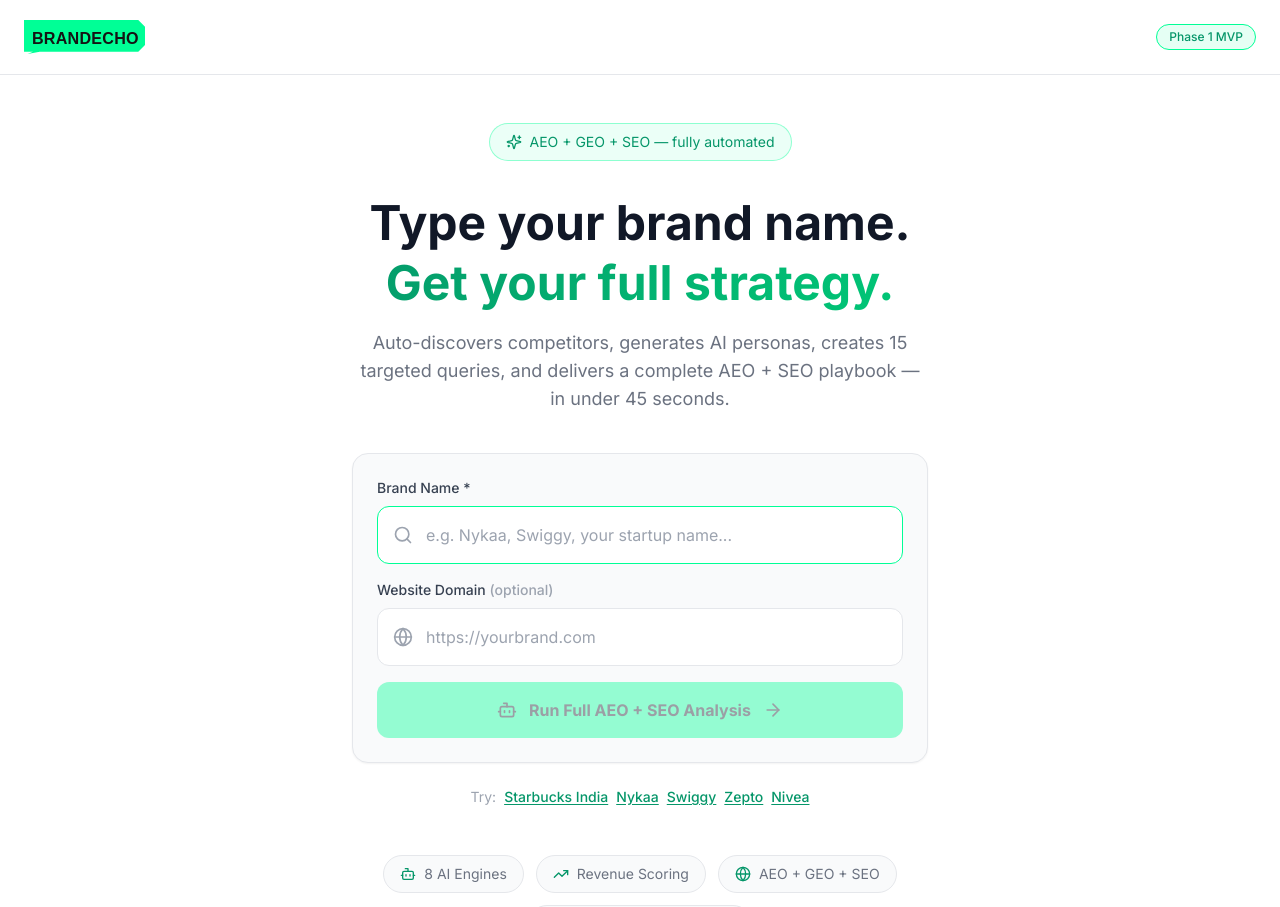
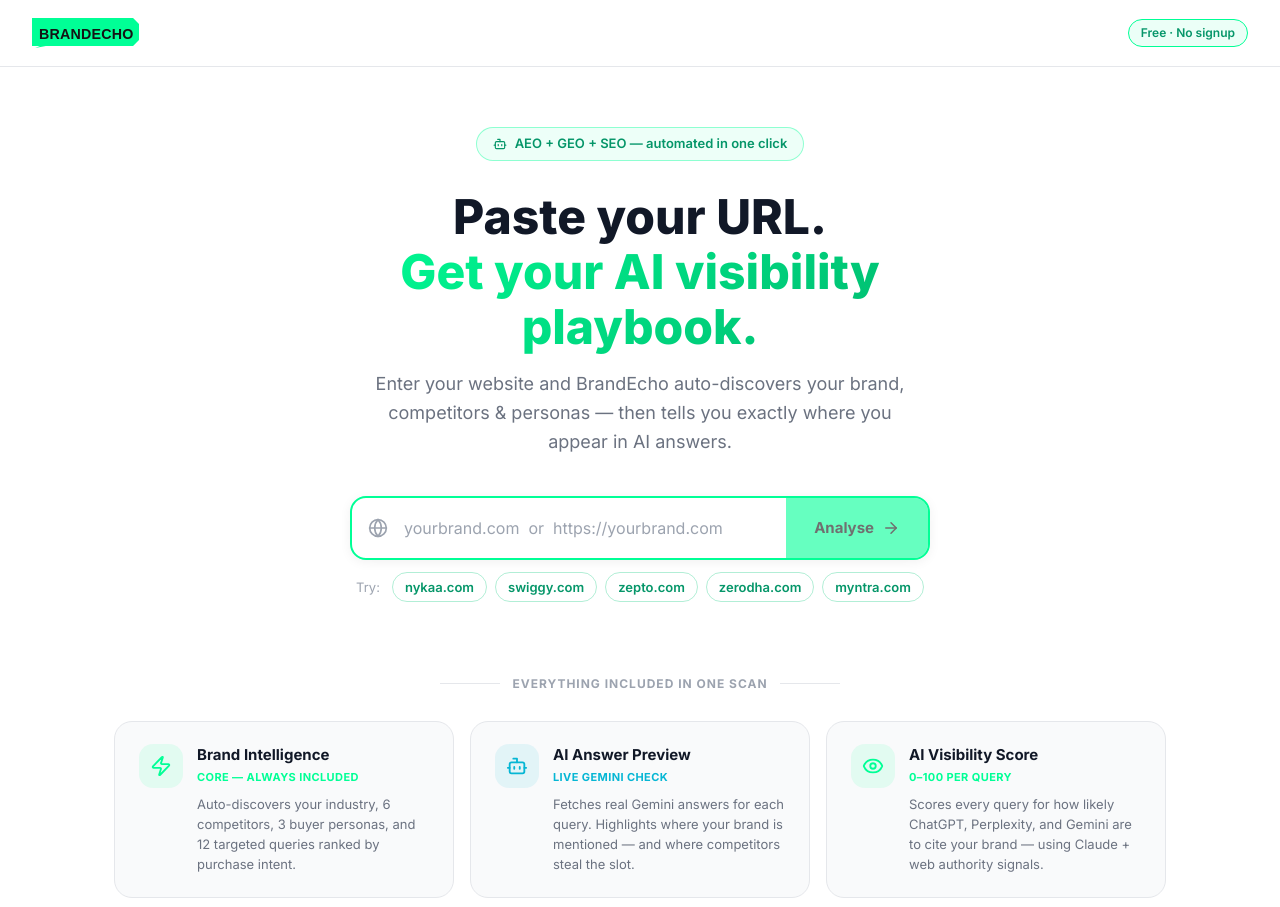
Before and after one commit to raiamitk/brandecho, a Next.js app: page / in a window 1280 px wide. Shown: the top 907 px of the page. Built offline with nearby package versions, Linux system fonts and the light colour scheme.

Commit message:
Fix timeout + URL-only input + feature showcase homepage

```diff
--- a/app/page.tsx
+++ b/app/page.tsx
@@ -2,16 +2,76 @@
 
 import { useState, useEffect } from "react";
 import { useRouter } from "next/navigation";
-import { Search, Bot, TrendingUp, Globe, ArrowRight, Sparkles, Building2 } from "lucide-react";
+import {
+  ArrowRight, Bot, Eye, Sparkles, BarChart2, Gauge, Globe,
+  Building2, TrendingUp, Zap,
+} from "lucide-react";
 import { loadSavedBrands, type SavedBrand } from "@/app/brands/page";
 
 const A  = "#00FF96";
-const AT = "#059669"; // accent text — readable on white
+const AT = "#059669";
+
+// ── Derive brand name from a URL ─────────────────────────────────────────────
+function deriveBrandName(url: string): string {
+  try {
+    const raw = url.startsWith("http") ? url : `https://${url}`;
+    const hostname = new URL(raw).hostname.replace(/^www\./, "");
+    const part = hostname.split(".")[0]; // "nykaa" from "nykaa.com"
+    return part.charAt(0).toUpperCase() + part.slice(1);
+  } catch {
+    return url.replace(/https?:\/\/(www\.)?/, "").split(".")[0] || url;
+  }
+}
+
+// ── Feature card data ─────────────────────────────────────────────────────────
+const FEATURES = [
+  {
+    Icon: Zap,
+    color: A,
+    title: "Brand Intelligence",
+    tag: "Core — always included",
+    desc: "Auto-discovers your industry, 6 competitors, 3 buyer personas, and 12 targeted queries ranked by purchase intent.",
+  },
+  {
+    Icon: Bot,
+    color: "#06b6d4",
+    title: "AI Answer Preview",
+    tag: "Live Gemini check",
+    desc: "Fetches real Gemini answers for each query. Highlights where your brand is mentioned — and where competitors steal the slot.",
+  },
+  {
+    Icon: Eye,
+    color: "#00FF96",
+    title: "AI Visibility Score",
+    tag: "0–100 per query",
+    desc: "Scores every query for how likely ChatGPT, Perplexity, and Gemini are to cite your brand — using Claude + web authority signals.",
+  },
+  {
+    Icon: Sparkles,
+    color: "#fbbf24",
+    title: "Content Briefs",
+    tag: "Ready-to-publish",
+    desc: "AI-optimised content briefs for your top 5 revenue queries — titles, H2s, key points, citation hooks, and schema markup.",
+  },
+  {
+    Icon: BarChart2,
+    color: "#f87171",
+    title: "Competitor Gap",
+    tag: "AI citation gaps",
+    desc: "Pinpoints every query where competitors appear in AI answers but your brand doesn't — with a specific action to close each gap.",
+  },
+  {
+    Icon: Gauge,
+    color: "#818cf8",
+    title: "Technical Audit",
+    tag: "PageSpeed + Schema",
+    desc: "Mobile & desktop Core Web Vitals, schema markup gaps, and domain authority vs competitors — all with AEO impact scores.",
+  },
+];
 
 export default function OnboardingPage() {
   const router = useRouter();
-  const [brandName, setBrandName] = useState("");
-  const [domain,    setDomain]    = useState("");
+  const [url,          setUrl]          = useState("");
   const [isLoading,    setIsLoading]    = useState(false);
   const [error,        setError]        = useState("");
   const [savedBrands,  setSavedBrands]  = useState<SavedBrand[]>([]);
@@ -20,185 +80,243 @@
 
   const handleSubmit = async (e: React.FormEvent) => {
     e.preventDefault();
-    if (!brandName.trim()) { setError("Please enter a brand name"); return; }
+    const trimmed = url.trim();
+    if (!trimmed) { setError("Please enter your website URL"); return; }
+
+    // Normalise URL — ensure it has a scheme
+    const normalised = trimmed.startsWith("http") ? trimmed : `https://${trimmed}`;
+
+    let hostname = "";
+    try {
+      hostname = new URL(normalised).hostname;
+    } catch {
+      setError("Looks like an invalid URL — try https://yourbrand.com");
+      return;
+    }
+
+    const brandName = deriveBrandName(normalised);
     setIsLoading(true);
     setError("");
-    sessionStorage.setItem("brand_name", brandName.trim());
-    sessionStorage.setItem("brand_domain", domain.trim());
+    sessionStorage.setItem("brand_name",   brandName);
+    sessionStorage.setItem("brand_domain", normalised);
+    sessionStorage.setItem("brand_hostname", hostname);
     router.push("/processing");
   };
 
-  const examples = ["Starbucks India", "Nykaa", "Swiggy", "Zepto", "Nivea"];
+  return (
+    <div style={{ minHeight: "100vh", background: "#fff", display: "flex", flexDirection: "column" }}>
 
-  return (
-    <div className="min-h-screen flex flex-col" style={{ background: "#fff" }}>
-
-      {/* Header */}
-      <header className="px-6 py-5 flex items-center justify-between border-b" style={{ borderColor: "#e5e7eb" }}>
-        <img src="/logo.svg" alt="BrandEcho" style={{ height: "34px", width: "auto" }} />
-        <span className="text-xs font-medium px-3 py-1 rounded-full border" style={{ color: AT, borderColor: A, background: "rgba(0,255,150,0.1)" }}>
-          Phase 1 MVP
+      {/* ── Header ─────────────────────────────────────────────────────────── */}
+      <header style={{ padding: "18px 32px", display: "flex", alignItems: "center",
+        justifyContent: "space-between", borderBottom: "1px solid #e5e7eb" }}>
+        <img src="/logo.svg" alt="BrandEcho" style={{ height: 30 }} />
+        <div style={{ display: "flex", alignItems: "center", gap: 12 }}>
+          {savedBrands.length > 0 && (
+            <button onClick={() => router.push("/brands")}
+              style={{ fontSize: 13, fontWeight: 600, color: AT, background: "none",
+                border: "none", cursor: "pointer", display: "flex", alignItems: "center", gap: 5 }}>
+              <Building2 style={{ width: 14, height: 14 }} /> My Brands
+            </button>
+          )}
+          <span style={{ fontSize: 12, fontWeight: 600, padding: "4px 12px",
+            borderRadius: 99, border: `1px solid ${A}`, color: AT,
+            background: "rgba(0,255,150,0.08)" }}>
+            Free · No signup
           </span>
+        </div>
       </header>
 
-      {/* Hero */}
-      <main className="flex-1 flex flex-col items-center justify-center px-6 py-12">
-        <div className="max-w-2xl w-full mx-auto text-center">
+      {/* ── Hero ───────────────────────────────────────────────────────────── */}
+      <main style={{ flex: 1, display: "flex", flexDirection: "column", alignItems: "center",
+        padding: "60px 24px 40px", maxWidth: 1100, margin: "0 auto", width: "100%" }}>
 
-          <div className="inline-flex items-center gap-2 px-4 py-2 rounded-full text-sm mb-8 border"
-            style={{ color: AT, borderColor: "rgba(0,255,150,0.4)", background: "rgba(0,255,150,0.08)" }}>
-            <Sparkles className="w-4 h-4" />
-            <span>AEO + GEO + SEO — fully automated</span>
+        {/* Badge */}
+        <div style={{ display: "inline-flex", alignItems: "center", gap: 8, padding: "6px 16px",
+          borderRadius: 99, border: "1px solid rgba(0,255,150,0.4)",
+          background: "rgba(0,255,150,0.07)", color: AT, fontSize: 13, fontWeight: 600, marginBottom: 28 }}>
+          <Bot style={{ width: 14, height: 14 }} />
+          AEO + GEO + SEO — automated in one click
         </div>
 
-          <h1 className="text-5xl font-bold mb-4 leading-tight" style={{ color: "#111827" }}>
-            Type your brand name.
-            <span className="block gradient-text">Get your full strategy.</span>
+        {/* Headline */}
+        <h1 style={{ fontSize: 48, fontWeight: 800, color: "#111827", textAlign: "center",
+          lineHeight: 1.15, marginBottom: 16, maxWidth: 680 }}>
+          Paste your URL.
+          <span style={{ display: "block",
+            background: "linear-gradient(135deg,#00FF96,#00b36b)",
+            WebkitBackgroundClip: "text", WebkitTextFillColor: "transparent" }}>
+            Get your AI visibility playbook.
+          </span>
         </h1>
 
-          <p className="text-lg mb-10 max-w-xl mx-auto" style={{ color: "#6b7280" }}>
-            Auto-discovers competitors, generates AI personas, creates 15 targeted queries,
-            and delivers a complete AEO + SEO playbook — in under 45 seconds.
+        <p style={{ fontSize: 18, color: "#6b7280", textAlign: "center",
+          maxWidth: 560, lineHeight: 1.6, marginBottom: 40 }}>
+          Enter your website and BrandEcho auto-discovers your brand, competitors
+          &amp; personas — then tells you exactly where you appear in AI answers.
         </p>
 
-          <form onSubmit={handleSubmit} className="w-full max-w-xl mx-auto">
-            <div className="rounded-2xl p-6 space-y-4 border shadow-sm" style={{ background: "#f9fafb", borderColor: "#e5e7eb" }}>
-
-              <div>
-                <label className="block text-sm mb-2 text-left font-medium" style={{ color: "#374151" }}>Brand Name *</label>
-                <div className="relative">
-                  <Search className="absolute left-4 top-1/2 -translate-y-1/2 w-5 h-5" style={{ color: "#9ca3af" }} />
+        {/* ── URL Form ─────────────────────────────────────────────────────── */}
+        <form onSubmit={handleSubmit} style={{ width: "100%", maxWidth: 580, marginBottom: 12 }}>
+          <div style={{ display: "flex", gap: 0, background: "#fff",
+            border: "2px solid #e5e7eb", borderRadius: 16, overflow: "hidden",
+            boxShadow: "0 2px 12px rgba(0,0,0,0.06)",
+            transition: "border-color 0.2s" }}
+            onFocusCapture={e => (e.currentTarget as HTMLElement).style.borderColor = A}
+            onBlurCapture={e  => (e.currentTarget as HTMLElement).style.borderColor = "#e5e7eb"}>
+            <div style={{ display: "flex", alignItems: "center", paddingLeft: 16, flexShrink: 0 }}>
+              <Globe style={{ width: 20, height: 20, color: "#9ca3af" }} />
+            </div>
             <input
               type="text"
-                    value={brandName}
-                    onChange={(e) => { setBrandName(e.target.value); setError(""); }}
-                    placeholder="e.g. Nykaa, Swiggy, your startup name..."
-                    className="w-full pl-12 pr-4 py-4 rounded-xl text-base focus:outline-none transition-all"
-                    style={{ background: "#fff", border: "1px solid #e5e7eb", color: "#111827" }}
-                    onFocus={e => e.target.style.borderColor = A}
-                    onBlur={e  => e.target.style.borderColor = "#e5e7eb"}
+              value={url}
+              onChange={e => { setUrl(e.target.value); setError(""); }}
+              placeholder="yourbrand.com  or  https://yourbrand.com"
               autoFocus
+              style={{ flex: 1, padding: "18px 16px", fontSize: 16, border: "none",
+                outline: "none", color: "#111827", background: "transparent" }}
             />
-                </div>
-              </div>
-
-              <div>
-                <label className="block text-sm mb-2 text-left font-medium" style={{ color: "#374151" }}>
-                  Website Domain <span style={{ color: "#9ca3af" }}>(optional)</span>
-                </label>
-                <div className="relative">
-                  <Globe className="absolute left-4 top-1/2 -translate-y-1/2 w-5 h-5" style={{ color: "#9ca3af" }} />
-                  <input
-                    type="url"
-                    value={domain}
-                    onChange={(e) => setDomain(e.target.value)}
-                    placeholder="https://yourbrand.com"
-                    className="w-full pl-12 pr-4 py-4 rounded-xl text-base focus:outline-none transition-all"
-                    style={{ background: "#fff", border: "1px solid #e5e7eb", color: "#111827" }}
-                    onFocus={e => e.target.style.borderColor = A}
-                    onBlur={e  => e.target.style.borderColor = "#e5e7eb"}
-                  />
-                </div>
-              </div>
-
-              {error && <p className="text-red-500 text-sm text-left">{error}</p>}
-
-              <button
-                type="submit"
-                disabled={isLoading || !brandName.trim()}
-                className="w-full py-4 px-6 rounded-xl font-bold text-base flex items-center justify-center gap-3 transition-all duration-200 disabled:opacity-40 disabled:cursor-not-allowed"
-                style={{ background: A, color: "#111827" }}
-                onMouseEnter={e => !isLoading && ((e.currentTarget as HTMLElement).style.background = "#00cc78")}
-                onMouseLeave={e => !isLoading && ((e.currentTarget as HTMLElement).style.background = A)}
-              >
+            <button type="submit" disabled={isLoading || !url.trim()}
+              style={{ padding: "14px 28px", background: A, color: "#111", fontWeight: 700,
+                fontSize: 15, border: "none", cursor: isLoading || !url.trim() ? "default" : "pointer",
+                display: "flex", alignItems: "center", gap: 8,
+                opacity: isLoading || !url.trim() ? 0.6 : 1,
+                transition: "opacity 0.15s" }}>
               {isLoading ? (
                 <>
-                    <div className="w-5 h-5 border-2 rounded-full animate-spin" style={{ borderColor: "#111827", borderTopColor: "transparent" }} />
-                    <span>Running analysis...</span>
+                  <div style={{ width: 18, height: 18, border: "2px solid #111",
+                    borderTopColor: "transparent", borderRadius: "50%",
+                    animation: "spin 0.8s linear infinite" }} />
+                  Analysing…
                 </>
               ) : (
-                  <>
-                    <Bot className="w-5 h-5" />
-                    <span>Run Full AEO + SEO Analysis</span>
-                    <ArrowRight className="w-5 h-5" />
-                  </>
+                <>Analyse <ArrowRight style={{ width: 18, height: 18 }} /></>
               )}
             </button>
           </div>
+          {error && (
+            <p style={{ color: "#dc2626", fontSize: 13, marginTop: 8, paddingLeft: 4 }}>{error}</p>
+          )}
         </form>
 
-          <div className="mt-6 flex flex-wrap justify-center gap-2">
-            <span className="text-sm" style={{ color: "#9ca3af" }}>Try:</span>
-            {examples.map((ex) => (
-              <button key={ex} onClick={() => setBrandName(ex)}
-                className="text-sm underline underline-offset-2 transition-colors font-medium"
-                style={{ color: AT }}>
+        {/* Quick examples */}
+        <div style={{ display: "flex", flexWrap: "wrap", justifyContent: "center",
+          gap: 8, marginBottom: 64 }}>
+          <span style={{ fontSize: 13, color: "#9ca3af", marginRight: 4, lineHeight: "30px" }}>Try:</span>
+          {["nykaa.com", "swiggy.com", "zepto.com", "zerodha.com", "myntra.com"].map(ex => (
+            <button key={ex} onClick={() => setUrl(ex)}
+              style={{ fontSize: 13, fontWeight: 600, color: AT, background: "none",
+                border: "1px solid rgba(0,200,120,0.3)", borderRadius: 99, padding: "4px 12px",
+                cursor: "pointer", transition: "border-color 0.15s, background 0.15s" }}
+              onMouseEnter={e => {
+                (e.currentTarget as HTMLElement).style.background = "rgba(0,255,150,0.07)";
+                (e.currentTarget as HTMLElement).style.borderColor = A;
+              }}
+              onMouseLeave={e => {
+                (e.currentTarget as HTMLElement).style.background = "none";
+                (e.currentTarget as HTMLElement).style.borderColor = "rgba(0,200,120,0.3)";
+              }}>
               {ex}
             </button>
           ))}
         </div>
+
+        {/* ── What's included ──────────────────────────────────────────────── */}
+        <div style={{ width: "100%", textAlign: "center", marginBottom: 28 }}>
+          <div style={{ display: "inline-flex", alignItems: "center", gap: 12,
+            fontSize: 12, fontWeight: 700, color: "#9ca3af",
+            textTransform: "uppercase", letterSpacing: "1px" }}>
+            <div style={{ flex: 1, height: 1, width: 60, background: "#e5e7eb" }} />
+            Everything included in one scan
+            <div style={{ flex: 1, height: 1, width: 60, background: "#e5e7eb" }} />
           </div>
-      </main>
+        </div>
 
-      {/* Saved Brands Strip */}
+        <div style={{ display: "grid", gridTemplateColumns: "repeat(3, 1fr)", gap: 16,
+          width: "100%", marginBottom: 56 }}>
+          {FEATURES.map(({ Icon, color, title, tag, desc }) => (
+            <div key={title} style={{ background: "#f9fafb", border: "1px solid #e5e7eb",
+              borderRadius: 18, padding: "22px 24px",
+              transition: "border-color 0.2s, box-shadow 0.2s", cursor: "default" }}
+              onMouseEnter={e => {
+                const el = e.currentTarget as HTMLElement;
+                el.style.borderColor = color;
+                el.style.boxShadow = `0 4px 20px ${color}25`;
+              }}
+              onMouseLeave={e => {
+                const el = e.currentTarget as HTMLElement;
+                el.style.borderColor = "#e5e7eb";
+                el.style.boxShadow = "none";
+              }}>
+              <div style={{ display: "flex", alignItems: "flex-start", gap: 14 }}>
+                <div style={{ width: 44, height: 44, borderRadius: 14,
+                  background: `${color}18`, display: "flex", alignItems: "center",
+                  justifyContent: "center", flexShrink: 0 }}>
+                  <Icon style={{ width: 22, height: 22, color }} />
+                </div>
+                <div style={{ flex: 1, minWidth: 0 }}>
+                  <div style={{ fontSize: 15, fontWeight: 700, color: "#111827", marginBottom: 3 }}>
+                    {title}
+                  </div>
+                  <div style={{ fontSize: 11, fontWeight: 700, color, textTransform: "uppercase",
+                    letterSpacing: "0.4px", marginBottom: 8 }}>
+                    {tag}
+                  </div>
+                  <div style={{ fontSize: 13, color: "#6b7280", lineHeight: 1.55 }}>
+                    {desc}
+                  </div>
+                </div>
+              </div>
+            </div>
+          ))}
+        </div>
+
+        {/* ── Recent Brands strip ──────────────────────────────────────────── */}
         {savedBrands.length > 0 && (
-        <div style={{ borderTop: "1px solid #e5e7eb", padding: "20px 28px", background: "#f9fafb" }}>
-          <div style={{ maxWidth: 640, margin: "0 auto" }}>
-            <div style={{ display: "flex", alignItems: "center", justifyContent: "space-between", marginBottom: 12 }}>
-              <span style={{ fontSize: 12, fontWeight: 700, color: "#6b7280", textTransform: "uppercase", letterSpacing: "0.5px" }}>
+          <div style={{ width: "100%", maxWidth: 680, background: "#f9fafb",
+            border: "1px solid #e5e7eb", borderRadius: 16, padding: "16px 20px" }}>
+            <div style={{ display: "flex", alignItems: "center",
+              justifyContent: "space-between", marginBottom: 12 }}>
+              <span style={{ fontSize: 12, fontWeight: 700, color: "#9ca3af",
+                textTransform: "uppercase", letterSpacing: "0.5px" }}>
                 Recent Brands
               </span>
               <button onClick={() => router.push("/brands")}
-                style={{ fontSize: 12, color: AT, fontWeight: 600, background: "none", border: "none", cursor: "pointer" }}>
+                style={{ fontSize: 12, color: AT, fontWeight: 600,
+                  background: "none", border: "none", cursor: "pointer" }}>
                 View all →
               </button>
             </div>
-            <div style={{ display: "flex", gap: 10, flexWrap: "wrap" }}>
+            <div style={{ display: "flex", gap: 8, flexWrap: "wrap" }}>
               {savedBrands.map(b => (
                 <button key={b.id} onClick={() => {
                   sessionStorage.setItem("brand_id", b.id);
                   router.push("/dashboard");
-                }} style={{ display: "flex", alignItems: "center", gap: 8, padding: "8px 14px",
+                }} style={{ display: "flex", alignItems: "center", gap: 8, padding: "7px 14px",
                   background: "#fff", border: "1px solid #e5e7eb", borderRadius: 99,
                   cursor: "pointer", fontSize: 13, fontWeight: 600, color: "#111827",
                   transition: "border-color 0.15s" }}
                   onMouseEnter={e => (e.currentTarget as HTMLElement).style.borderColor = A}
                   onMouseLeave={e => (e.currentTarget as HTMLElement).style.borderColor = "#e5e7eb"}>
-                  <div style={{ width: 22, height: 22, borderRadius: "50%", background: A,
-                    color: "#111", fontWeight: 800, fontSize: 11,
-                    display: "flex", alignItems: "center", justifyContent: "center", flexShrink: 0 }}>
+                  <div style={{ width: 20, height: 20, borderRadius: "50%", background: A,
+                    color: "#111", fontWeight: 800, fontSize: 10,
+                    display: "flex", alignItems: "center", justifyContent: "center" }}>
                     {b.name.charAt(0).toUpperCase()}
                   </div>
                   {b.name}
-                  <ArrowRight style={{ width: 13, height: 13, color: "#9ca3af" }} />
+                  <TrendingUp style={{ width: 12, height: 12, color: "#9ca3af" }} />
                 </button>
               ))}
-              <button onClick={() => router.push("/brands")}
-                style={{ display: "flex", alignItems: "center", gap: 6, padding: "8px 14px",
-                  background: "none", border: "1px dashed #d1d5db", borderRadius: 99,
-                  cursor: "pointer", fontSize: 13, color: AT, fontWeight: 600 }}>
-                <Building2 style={{ width: 13, height: 13 }} /> All brands
-              </button>
-            </div>
             </div>
           </div>
         )}
+      </main>
 
-      <footer className="pb-12 px-6">
-        <div className="max-w-2xl mx-auto flex flex-wrap justify-center gap-3">
-          {[
-            { icon: Bot,       label: "8 AI Engines" },
-            { icon: TrendingUp,label: "Revenue Scoring" },
-            { icon: Globe,     label: "AEO + GEO + SEO" },
-            { icon: Sparkles,  label: "Smart Recommendations" },
-          ].map(({ icon: Icon, label }) => (
-            <div key={label} className="flex items-center gap-2 px-4 py-2 rounded-full text-sm border"
-              style={{ borderColor: "#e5e7eb", background: "#f9fafb", color: "#6b7280" }}>
-              <Icon className="w-4 h-4" style={{ color: AT }} />
-              {label}
-            </div>
-          ))}
-        </div>
+      <style>{`@keyframes spin{to{transform:rotate(360deg)}}`}</style>
+
+      {/* ── Footer ─────────────────────────────────────────────────────────── */}
+      <footer style={{ padding: "20px 32px", textAlign: "center",
+        borderTop: "1px solid #e5e7eb", fontSize: 12, color: "#9ca3af" }}>
+        Powered by Claude AI · Gemini · Google PageSpeed &nbsp;·&nbsp; No account required
       </footer>
     </div>
   );
--- a/lib/grok.ts
+++ b/lib/grok.ts
@@ -97,7 +97,7 @@
 - 4 recommendations`,
       }],
     }),
-    signal: AbortSignal.timeout(9000),
+    signal: AbortSignal.timeout(55000),
   });
 
   if (!res.ok) {
```
Also changed, not shown: app/processing/page.tsx (+13 -5 lines). Lines whose indentation alone changed are shown as unchanged.
